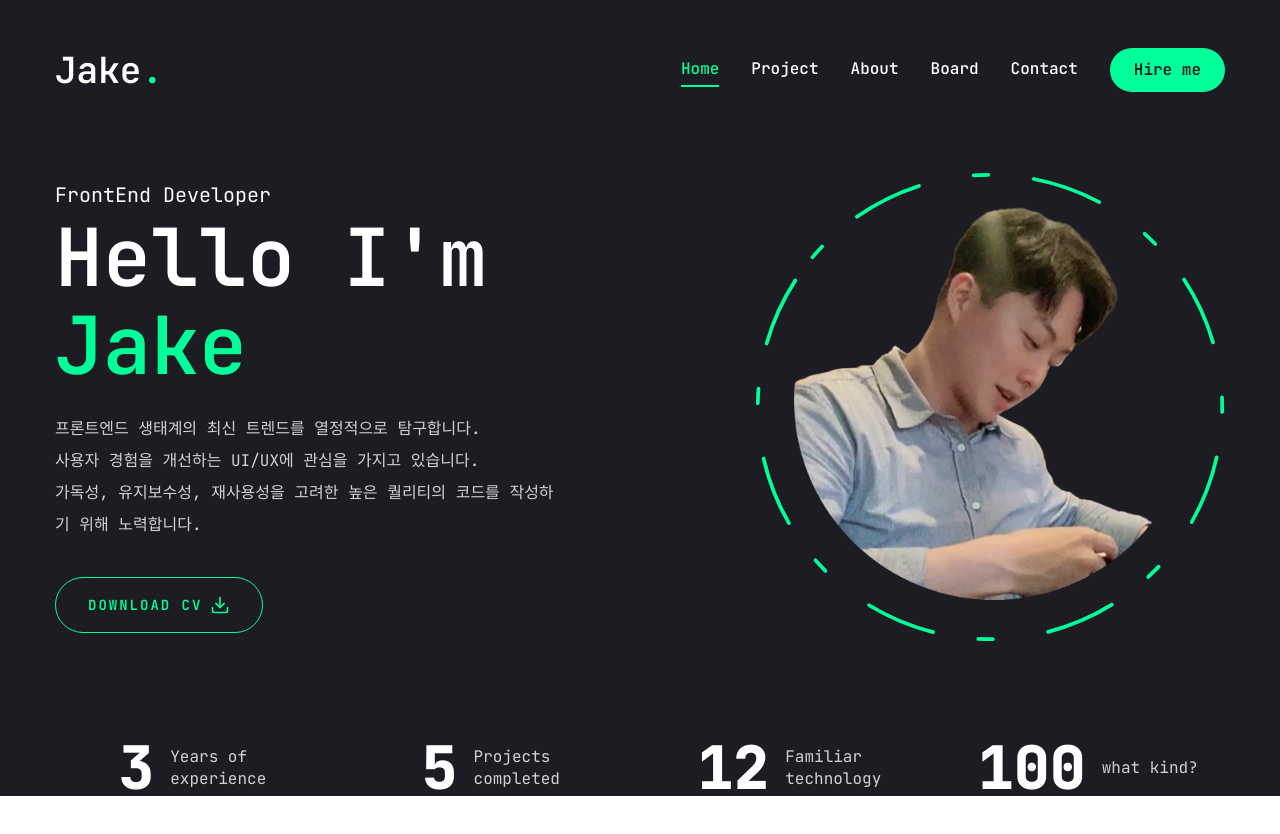
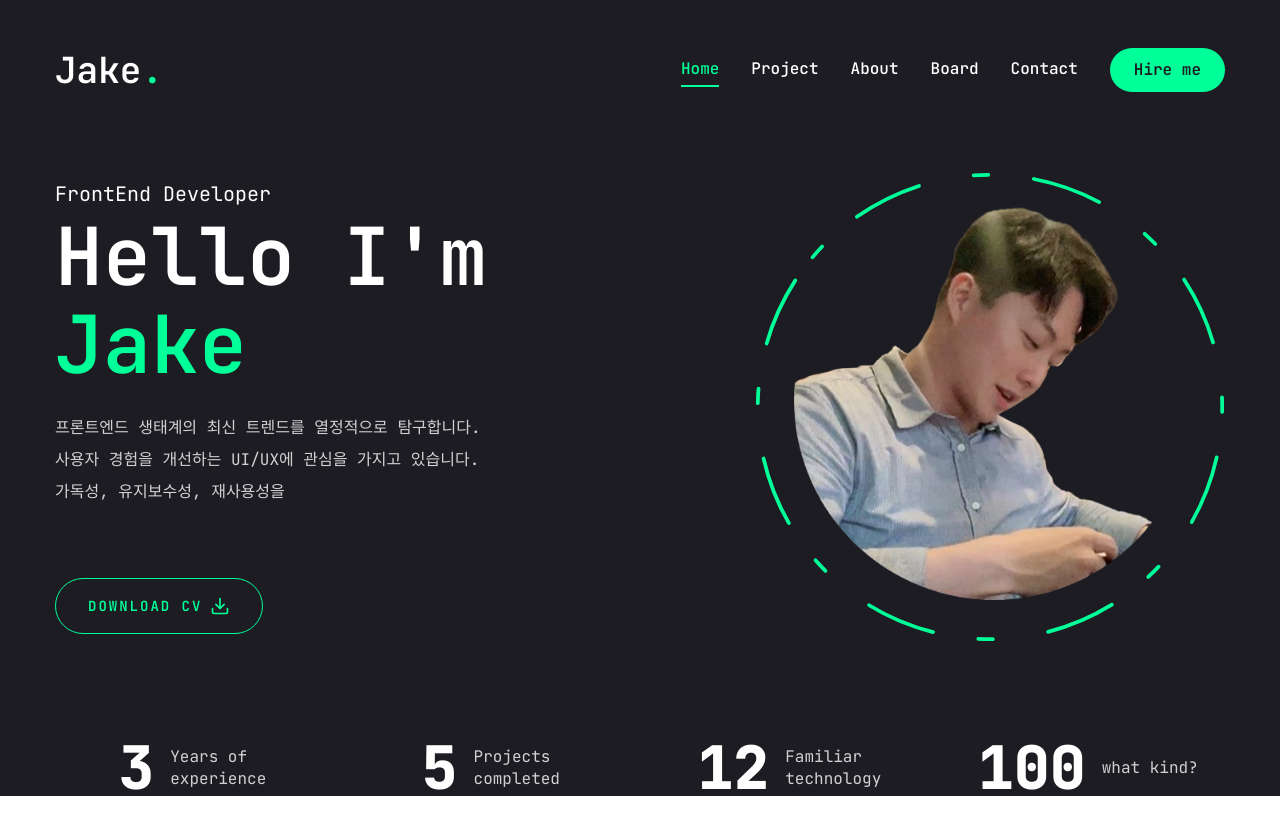
Before and after one commit to GC-EE/gcee-portfolio, a Next.js app: page / in a window 1280 px wide. Shown: the top 834 px of the page. Built offline with nearby package versions, Linux system fonts and the light colour scheme.

Commit message:
추가 : 홈에 react-typed-animation 추가

```diff
--- a/package.json
+++ b/package.json
@@ -30,6 +30,7 @@
     "react-countup": "^6.5.3",
     "react-dom": "^18",
     "react-icons": "^5.2.1",
+    "react-type-animation": "^3.2.0",
     "tailwind-merge": "^2.3.0",
     "tailwindcss-animate": "^1.0.7"
   },
--- a/src/components/home/Description.tsx
+++ b/src/components/home/Description.tsx
@@ -1,13 +1,15 @@
-import React from 'react';
+'use client';
+import React, { useEffect } from 'react';
 import { Button } from '@/components/ui/button';
 import { FiDownload } from 'react-icons/fi';
+import { TypeAnimation } from 'react-type-animation';
 
-const ResponsiveBreak = () => (
-  <>
-    <span className="hidden sm:inline"> </span>
-    <br className="sm:hidden" />
-  </>
-);
+// const ResponsiveBreak = () => (
+//   <>
+//     <span className="hidden sm:inline"> </span>
+//     <br className="sm:hidden" />
+//   </>
+// );
 
 const Description = () => {
   return (
@@ -16,8 +18,34 @@ const Description = () => {
       <h1 className="h1 mb-6">
         {`Hello I'm`} <br /> <span className="text-accent">Jake</span>
       </h1>
-      <p className="mb-9 max-w-[500px] whitespace-pre-line text-white/80">
-        프론트엔드 생태계의 최신 트렌드를
+
+      <div className="mb-9 min-h-[195px] sm:min-h-[130px]">
+        <span className="hidden max-w-[500px] whitespace-pre-line text-white/80 sm:inline-block">
+          <TypeAnimation
+            sequence={[
+              1400,
+              `프론트엔드 생태계의 최신 트렌드를 열정적으로 탐구합니다.\n사용자 경험을 개선하는 UI/UX에 관심을 가지고 있습니다.\n가독성, 유지보수성, 재사용성을 고려한 높은 퀄리티의 코드를 작성하기 위해 노력합니다.`,
+            ]}
+            speed={50}
+            style={{ whiteSpace: 'pre-line' }}
+            cursor={false}
+          />
+        </span>
+
+        <span className="max-w-[500px] whitespace-pre-line text-white/80 sm:hidden">
+          <TypeAnimation
+            sequence={[
+              1400,
+              `프론트엔드 생태계의 최신 트렌드를 \n열정적으로 탐구합니다.\n사용자 경험을 개선하는 UI/UX에 \n관심을 가지고 있습니다.\n가독성, 유지보수성, 재사용성을 고려한 \n높은 퀄리티의 코드를 작성하기 위해 노력합니다.`,
+            ]}
+            speed={50}
+            style={{ whiteSpace: 'pre-line' }}
+            cursor={false}
+          />
+        </span>
+      </div>
+
+      {/* 프론트엔드 생태계의 최신 트렌드를
         <ResponsiveBreak />
         열정적으로 탐구합니다.
         <br />
@@ -27,8 +55,8 @@ const Description = () => {
         <br />
         가독성, 유지보수성, 재사용성을 고려한
         <ResponsiveBreak />
-        높은 퀄리티의 코드를 작성하기 위해 노력합니다.
-      </p>
+        높은 퀄리티의 코드를 작성하기 위해 노력합니다. */}
+
       <div className="flex justify-center xl:justify-normal">
         <Button
           variant={'outline'}
--- /dev/null
+++ b/src/hooks/useTypingAnimeHooks.tsx
@@ -0,0 +1,55 @@
+'use client';
+
+import { useEffect, useState } from 'react';
+
+export const useTypingAnime = (
+  text: string,
+  frame: number,
+  startFlag: boolean = true
+) => {
+  const [animeFinishFlag, setAnimeFinishFlag] = useState<boolean>(false);
+  const [typingText, setTypingText] = useState<string[]>([]);
+
+  useEffect(() => {
+    if (!startFlag) return;
+
+    let textIndex = 0;
+    let lastTimeStamp: number | null = null;
+
+    const animationCallback = (timeStamp: number) => {
+      if (lastTimeStamp === null) {
+        lastTimeStamp = timeStamp;
+      }
+      console.log('timeStamp', timeStamp);
+      console.log('lastTimeStamp', lastTimeStamp);
+      const elapsedTime = timeStamp - lastTimeStamp;
+
+      if (elapsedTime > frame) {
+        lastTimeStamp = timeStamp;
+        setTypingText((prevText) => {
+          const newChar = text[textIndex];
+          console.log('newChar', newChar);
+
+          const newText = [...prevText, newChar];
+
+          return newText;
+        });
+        textIndex += 1;
+      }
+
+      if (textIndex < text.length) {
+        requestAnimationFrame(animationCallback);
+      } else {
+        setAnimeFinishFlag(true);
+      }
+    };
+
+    const animeId = requestAnimationFrame(animationCallback);
+
+    return () => {
+      cancelAnimationFrame(animeId);
+    };
+  }, [text, frame, startFlag]);
+
+  return { animeFinishFlag, typingText };
+};
```
Also changed, not shown: 1 other file (tests, documents, lock files or other folders).
